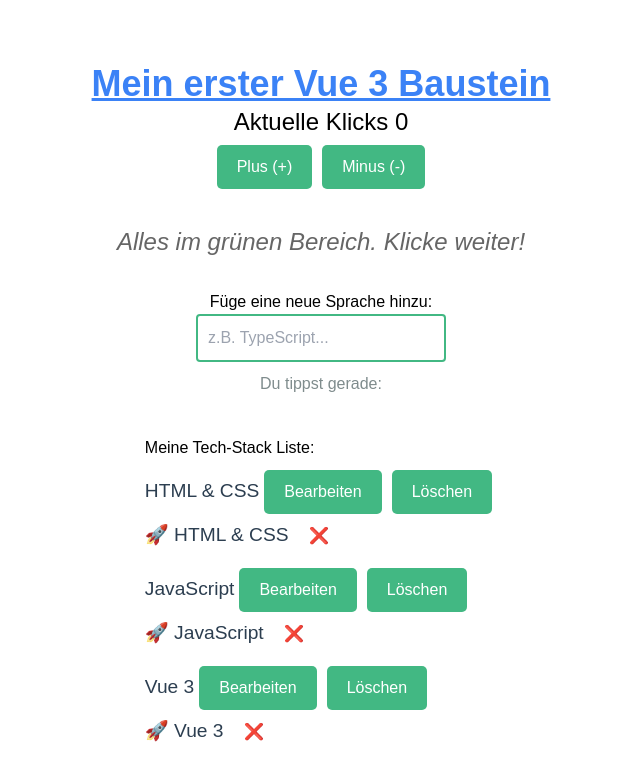
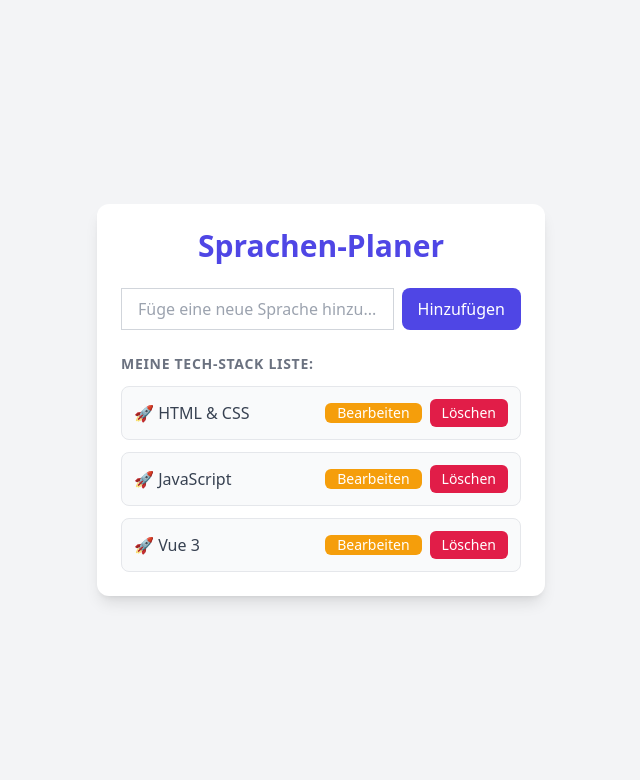
Before and after one commit to codewithnatan/vue-basics, a Vue app: page / in a window 1280 px wide. Shown: the top 780 px of the page, without its empty margins (319-959 px from the left). Built offline with nearby package versions, Linux system fonts and the light colour scheme.

Commit message:
feat: complete tailwind list styling and fix duplicate id and import issues

```diff
--- a/src/App.vue
+++ b/src/App.vue
@@ -57,10 +57,10 @@ if(alreadyExists) {
   alert('Diese Sprache ist schon in der Liste')
   return
 }
-// Wenn beide Checks bestanden sind abi in die Liste
+// Wenn beide Checks bestanden sind ab in die Liste
   languages.value.push({
-    id: languages.value.push + 1,
-    name: newLanguageName.value,
+    id: Date.now(),
+    name: newLanguageName.value.trim(),
     isEditig: false // Startet ganz normal als Text
   })
 
@@ -95,20 +95,28 @@ function toggleEdit(lang) {
 
 <template>
   <main>
-  <h1 class="text-4xl font-bold text-blue-500 underline">Mein erster Vue 3 Baustein</h1>
+    <!-- 1. Der Haupt-Hintergrund: Füllt den ganzen Blidschirm, macht ihn hellgrau und zentriert alles -->
+    <div class="min-h-screen bg-gray-100 flex flex-col items-center justify-center p-6">
+
+      <!-- 2. Die App-Karte: Eine weiße Box mit Schatten und abgerundeten Ecken -->
+      <div class="w-full max-w-md bg-white rounded-xl shadow-lg p-6">
+        <!-- 3. Die Überschrift: Modernes Indigo-Blau, zentriert und mit Abstand nach unten -->
+        <h1 class="text-3xl font-bold text-center text-indigo-600 mb-6">
+          Sprachen-Planer
+        </h1>
 
               <!-- Text-Interpolation: Zeigt den aktuellen Wert derVariable an -->
-   <p>Aktuelle Klicks {{ counter }}</p>
+            <!-- <p>Aktuelle Klicks {{ counter }}</p> -->
 
             <!-- Ein Event-Klick: Löst die Funktion aus -->
-    <button @click="increaseCounter">Plus (+)</button>
+           <!-- <button @click="increaseCounter">Plus (+)</button> -->
 
               <!-- Ein Event-Klick: Löst die Funktion aus -->
-     <button @click="decreaseCounter">Minus (-)</button>
+             <!-- <button @click="decreaseCounter">Minus (-)</button> -->
 
               <!-- Hierr startet das WENN/DANN Prinzip -->
 
-     <div class="message-container">
+             <!-- <div class="message-container"> -->
 
             <!-- Wenn der Zähler größer oder gleich 5 ist -->
             <p v-if="counter >= 5" class="warning">
@@ -121,70 +129,114 @@ function toggleEdit(lang) {
              </p>
 
                <!-- Wenn die obere Bedingung NICHT zutrifft -->
-        <p v-else class="info">
+            <!-- <p v-else class="info">
                 Alles im grünen Bereich. Klicke weiter!
-        </p>
+              </p> -->
 
               <!-- Das Eingabefeld (Hier macht v-model seine Arbeit) -->
-         <div class="input-container">
-          <h2>Füge eine neue Sprache hinzu:</h2>
-          <input v-model="newLanguageName" @keyup.enter="addNewLanguages" type="text" placeholder="z.B. TypeScript..."/>
+         <div class="flex gap-2 mb-6">
+              <input
+              id="new-language-input"
+              v-model="newLanguageName"
+                  @keyup.enter="addNewLanguages"
+                    type="text"
+                    placeholder="Füge eine neue Sprache hinzu..."
+                  class="flex-1 px-4 py-2 border border-gray-300 rounded-leg foocus:riing-indigo-500 focus:border-transparent"/>
+                <button
+                 @click="addNewLanguages"
+            class="px-4 py-2 bg-indigo-600 text-white font-medium rounded-lg hover:bg-indigo-700 transition-colors"
+            >
+          Hinzufügen
+          </button>
+
           <!-- Live-Vorschau, um zu sehen, was im Hintergrund passiert -->
-           <p class="preview">Du tippst gerade: <strong>{{ newLanguageName }}</strong></p>
+          <!-- <p class="preview">Du tippst gerade: <strong>{{ newLanguageName }}</strong></p> -->
          </div>
 
         <!-- Hier startet die Schleife -->
-         <div class="list-container">
-          <h2>Meine Tech-Stack Liste:</h2>
-          <ul>
+        <!-- <div class="list-container"> -->
+          <!-- Der Titel für die Tech-Stack Liste -->
+          <h2 class="text-sm font-semibold text-gray-500 uppercase tracking-wider mb-3 mt-6">Meine Tech-Stack Liste:</h2>
+          <!-- Die Liste als Container -->
+          <ul class="space-y-3">
             <!-- Für 'jedes' lang in der Liste 'languages' erstelle ein <li> -->
-            <li v-for="lang in languages" :key="lang.id">
+            <li
+            v-for="lang in languages"
+            :key="lang.id"
+            class="flex items-center justify-between p-3 bg-gray-50 border border-gray-200 rounded-lg hover:bg-gray-100 transition-colors">
+
               <!-- Wenn wir im Edit-Modus sind: Zeige das Eingabefeld -->
-               <div v-if="lang.isEditig">
-                <input v-model="lang.name" type="text"/>
-                <button @click="toggleEdit(lang)">Speichern</button>
+              <div v-if="lang.isEditig" class="flex item-center gap-2 w-full">
+                <input
+                id="'edit-language-' + lang.id"
+                v-model="lang.name"
+                type="text"
+                class="flex-1 px-3 py-1 text-sm border border-gray-300 rounded-md focus:outlind-none focus:ring-2 focus:ring-indigo-500"/>
+                <button
+                 @click="toggleEdit(lang)"
+                 class="px-3 py-1 bg-green-600 text-white text-sm font-medium rounded-md hover:bg-green-700 transition-colors">
+                Speichern</button>
                </div>
 
                <!-- Ansonsten: Zeige den ganz normalen Text und den Bearbeiten-Button -->
-                <div v-else>
-                  <span>{{ lang.name }}</span>
-                  <button @click="toggleEdit(lang)">Bearbeiten</button>
-                  <button @click="deleteLanguage(lang.id)">Löschen</button>
+            <div v-else class="flex items-center justify-between w-full">
+                  <!-- Text mit Raketen-Emoji -->
+                  <span class="text-gray-700 font-medium flex item-center gap-2">🚀 {{ lang.name }}</span>
+
+
+                  <!-- Die Buttons rechts sauber nebeneinander -->
+                <div class="flex items-center gap-2">
+
+                  <button
+                  @click="toggleEdit(lang)"
+                  class="px-3 px-1 text-sm bg-amber-500 text-white rounded-md hover:bg-amber-600 transiton-colors"
+                  >Bearbeiten</button>
+
+                  <button
+                  @click="deleteLanguage(lang.id)"
+                  class="px-3 py-1 text-sm bg-rose-600 text-white rounded-md hover:bg-rose-700 transition-colors"
+                  >Löschen</button>
+
                 </div>
-             🚀 {{ lang.name }}
+
+            </div>
+
+             <!--🚀 {{ lang.name }} -->
 
              <!-- Der Löschen-Button neben jedem Element -->
               <!-- Wenn man klickt (@click), rufrn wir deleteLanguage auf -->
                <!-- Wir übergeben genau die ID von dieser Sprache lang.id -->
-                <button class="delete-btn" @click="deleteLanguage(lang.id)">❌</button>
+              <!--  <button class="delete-btn" @click="deleteLanguage(lang.id)">❌</button> -->
             </li>
           </ul>
-         </div>
+        <!-- </div> -->
 
-     </div>
+          <!-- </div> -->
 
+      </div>  <!-- Schließt die weiße App-Karte -->
+    </div> <!-- Schließt den Haupt-Hintergrund -->
   </main>
 </template>
 
 <style scoped>
-main { font-family: sans-serif; text-align: center; margin-top: 5%; }
+/* main { font-family: sans-serif; text-align: center; margin-top: 5%; } */
 p { font-size: 1.5rem; }
-button { padding: 10px 20px; margin: 5px; font-size: 1rem; background-color: #42b883; color: white; border: none; border-radius: 5px; cursor: pointer; }
+/*button { padding: 10px 20px; margin: 5px; font-size: 1rem; background-color: #42b883; color: white; border: none; border-radius: 5px; cursor: pointer; }
 .message-container {margin-top: 30px; height: 50px;}
 .warning {color: red; font-weight: bold;}
-.info {color: #666; font-style: italic;}
+.info {color: #666; font-style: italic;} */
 
 /* Styles für die neue Liste */
-.list-container {margin-top: 40px; text-align: left; display: inline-block;}
+/*.list-container {margin-top: 40px; text-align: left; display: inline-block;}
 ul {list-style: none; padding: 0;}
 li {font-size: 1.2rem; padding: 5px 0; color: #2c3e50;}
 
 /* Styles für das Eingabefeld */
-.input-container {margin-top: 30px;}
+/*.input-container {margin-top: 30px;}
 input {padding: 10px; font-size: 1rem; border: 2px solid #42b883; border-radius: 4px; width: 250px;}
 .preview {font-size: 1rem; color: #7f8c8d; margin-top: 10px;}
 
 /* Schickes Styling für das rote x */
-.delete-btn {background: none; border: none; color: red; cursor: pointer; font-size: 1rem; padding: 0 5px; margin-left: 10px;}
-.delete-btn:hover {transform: scale(1.2);}
+/* .delete-btn {background: none; border: none; color: red; cursor: pointer; font-size: 1rem; padding: 0 5px; margin-left: 10px;}
+.delete-btn:hover {transform: scale(1.2);} */
 </style>
--- a/tailwind.config.js
+++ b/tailwind.config.js
@@ -1,5 +1,5 @@
 /** @type {import('tailwindcss').Config} */
-export default {
+module.exports = {
   content: [
     "./index.html",
     "./src/**/*.{vue,js,ts,jsx,tsx}",
```
Lines whose indentation alone changed are shown as unchanged.
